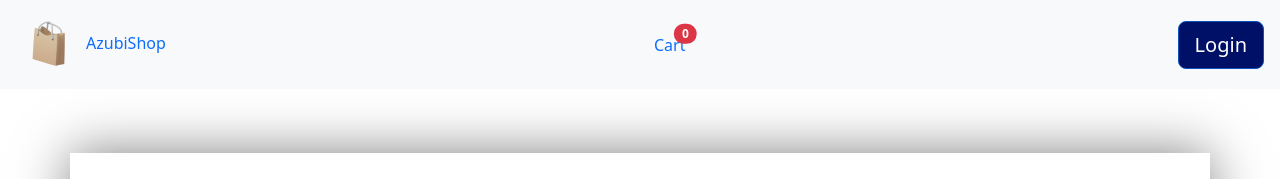
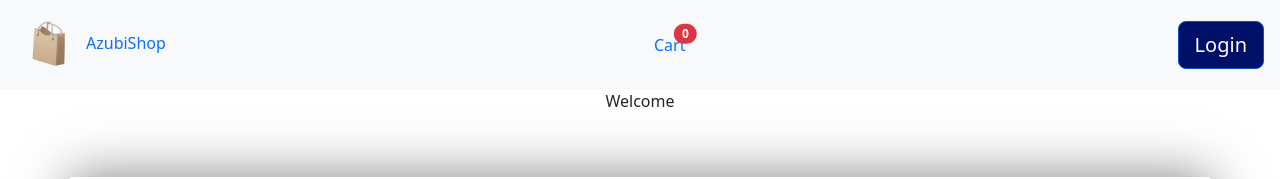
Before and after one commit to eakelvin/ecommerce-app, a React app: page /productdetails/1 in a window 1280 px wide. Shown: the top 179 px of the page. Built offline with nearby package versions, Linux system fonts and the light colour scheme; no server answers; the HTML template or start-up script is replaced by a standard one.

Commit message:
fixed the design

```diff
--- a/src/Components/Navbar.jsx
+++ b/src/Components/Navbar.jsx
@@ -81,7 +81,6 @@ import { getAuth, onAuthStateChanged, signOut } from "firebase/auth";
               <li className="nav-item me-3 me-lg-1">
               {isLoggedIn ? (
                 <div className="d-grid gap-2 d-md-flex justify-content-md-end">
-                   {isSignedIn}
                   <Button onClick={handleLogout} className="btn btn-secondary" size="lg">
                     Logout
                   </Button>
@@ -100,6 +99,7 @@ import { getAuth, onAuthStateChanged, signOut } from "firebase/auth";
 
           </div>
         </nav>
+        <p className="text-center">Welcome {isSignedIn}</p>
         </>
     )
 }
--- a/src/Pages/LoginPage.jsx
+++ b/src/Pages/LoginPage.jsx
@@ -78,6 +78,9 @@ function Login() {
               if (error.code == 'auth/wrong-password') {
                 setFieldError('password', 'Invalid Email or Password')
               }
+              if(error.code == 'auth/user-not-found') {
+                setFieldError('password', 'User does not exist, please create an account')
+              }
               console.log(error);
             }
 
```
